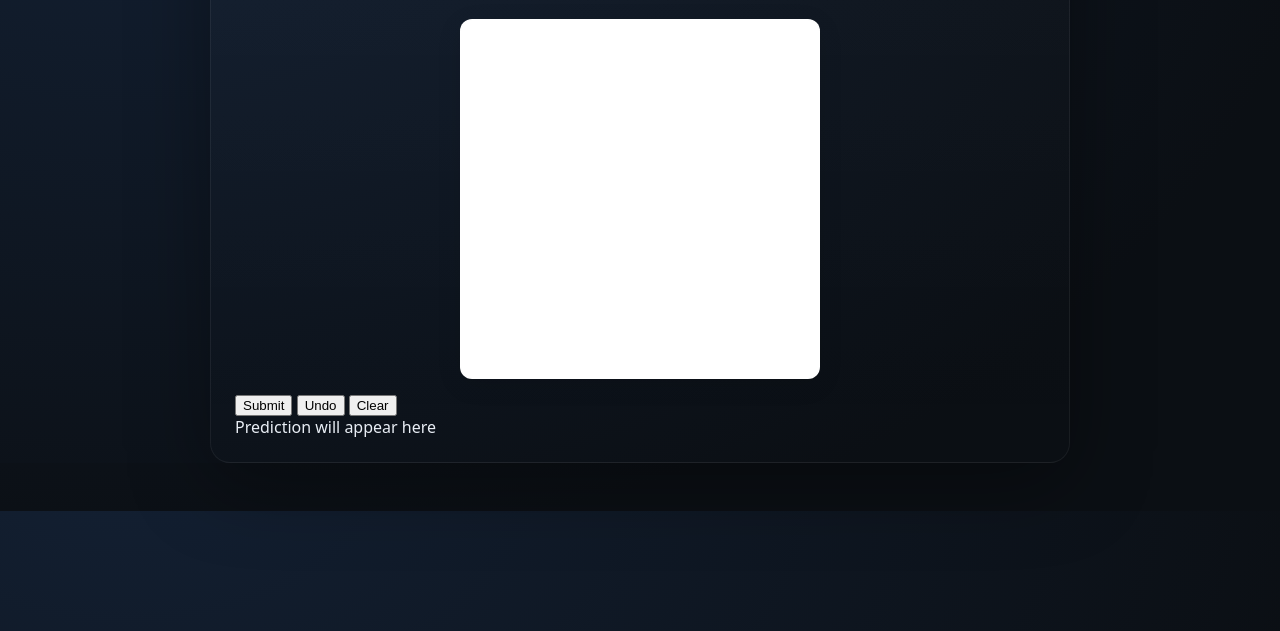
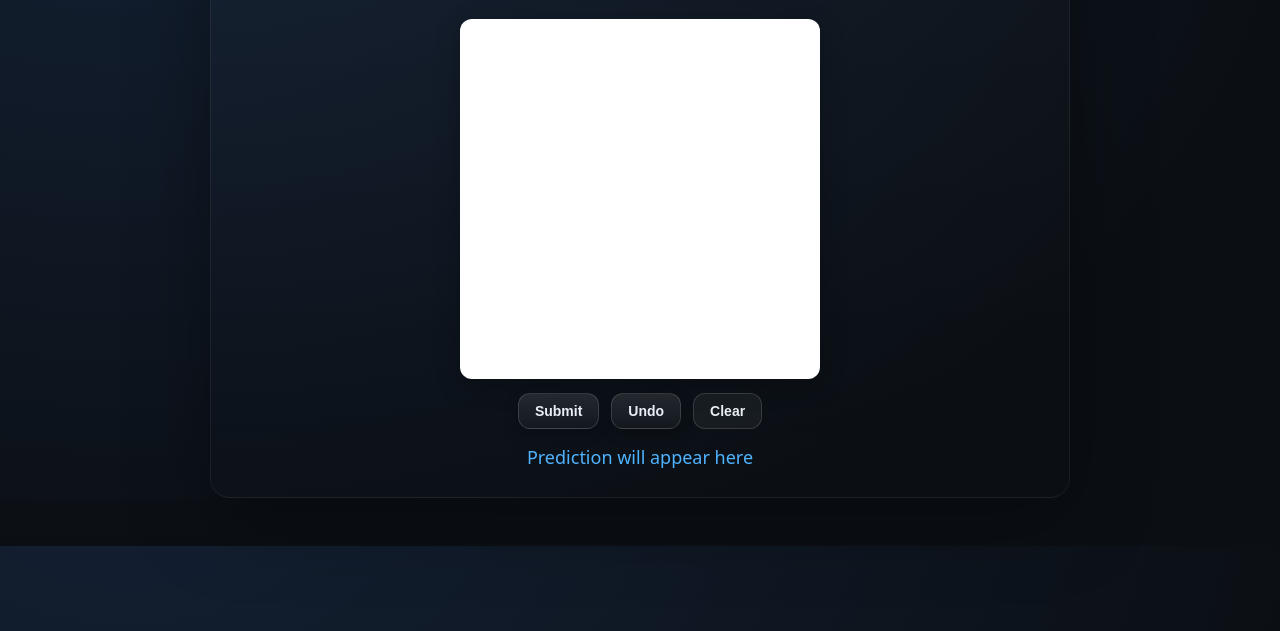
Before and after one commit to karanveerdubey/digit-recog-frontend, a plain HTML site: page index.html in a window 1280 px wide. Shown: the part 169-800 px from the top of the page. Drawn offline with Linux system fonts and the light colour scheme.

Commit message:
update button UI

```diff
--- a/index.html
+++ b/index.html
@@ -4,7 +4,7 @@
   <meta charset="utf-8" />
   <title>Digit Recognition</title>
   <meta name="viewport" content="width=device-width, initial-scale=1" />
-  <link rel="stylesheet" href="./static/style.css" />
+  <link rel="stylesheet" href="./static/style.css?v=3" />
 </head>
 <body>
   <main class="container">
--- a/static/style.css
+++ b/static/style.css
@@ -3,6 +3,8 @@
   --text: #e9eef5;
   --muted: #9fb0c7;
   --accent: #4fb3ff;
+  --border: rgba(255,255,255,0.14);
+  --border-hover: rgba(255,255,255,0.24);
 }
 
 * { box-sizing: border-box; }
@@ -42,5 +44,55 @@ h1 { margin: 0 0 6px; font-size: 28px; letter-spacing: 0.4px; }
   border-radius: 12px;
   border: 1px solid rgba(255,255,255,0.15);
   box-shadow: inset 0 0 0 1px rgba(0,0,0,0.03),
-              0 6px 24px rgba(0,0,0,0.1);
+              0 6px 24px rgba(0,0,0,0.25);
+  touch-action: none; /* allow touch drawing */
 }
+
+/* Controls bar */
+.controls {
+  display: flex;
+  gap: 12px;
+  justify-content: center;
+  align-items: center;
+  margin: 10px 0 16px;
+}
+
+/* Cross-browser reset + custom style */
+button {
+  appearance: none;
+  -webkit-appearance: none;
+  -moz-appearance: none;
+
+  display: inline-flex;
+  align-items: center;
+  justify-content: center;
+
+  padding: 10px 16px;
+  border-radius: 12px;
+  border: 1px solid var(--border);
+  background: linear-gradient(180deg, rgba(255,255,255,0.10), rgba(255,255,255,0.03));
+  color: var(--text);
+  font-weight: 600;
+  font-size: 14px;
+  line-height: 1;
+  cursor: pointer;
+  user-select: none;
+
+  transition: transform .06s ease, border-color .2s ease, background .2s ease, box-shadow .2s ease;
+  box-shadow: 0 4px 14px rgba(0,0,0,0.25);
+}
+
+button:hover { border-color: var(--border-hover); transform: translateY(-1px); }
+button:active { transform: translateY(0); }
+button.secondary { background: rgba(255,255,255,0.05); box-shadow: none; }
+
+#prediction-result {
+  text-align: center;
+  font-size: 18px;
+  color: var(--accent);
+  min-height: 28px;
+}
+
+@media (max-width: 420px) {
+  #handwriting-canvas { width: 300px; height: 300px; }
+}
```
